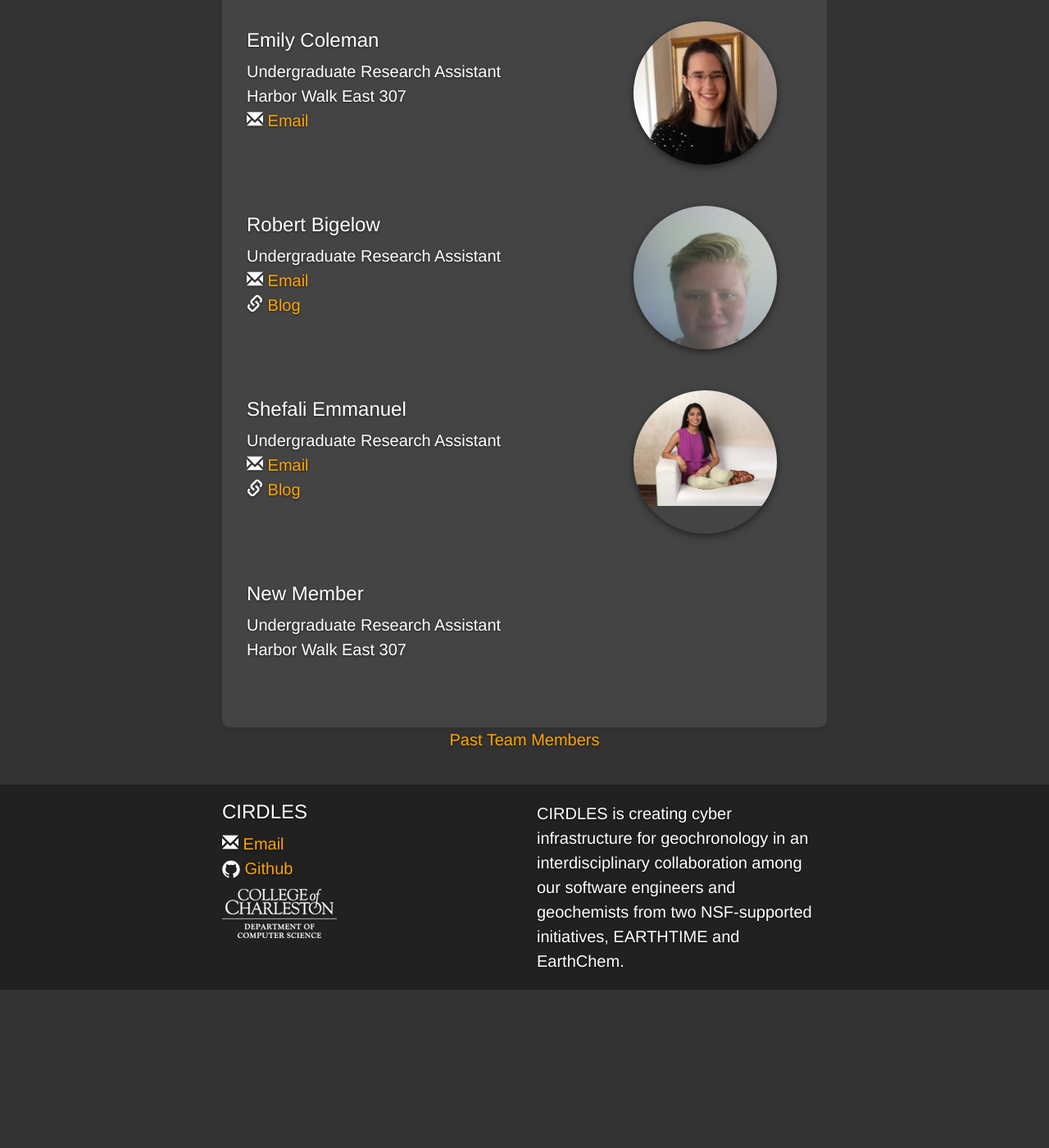
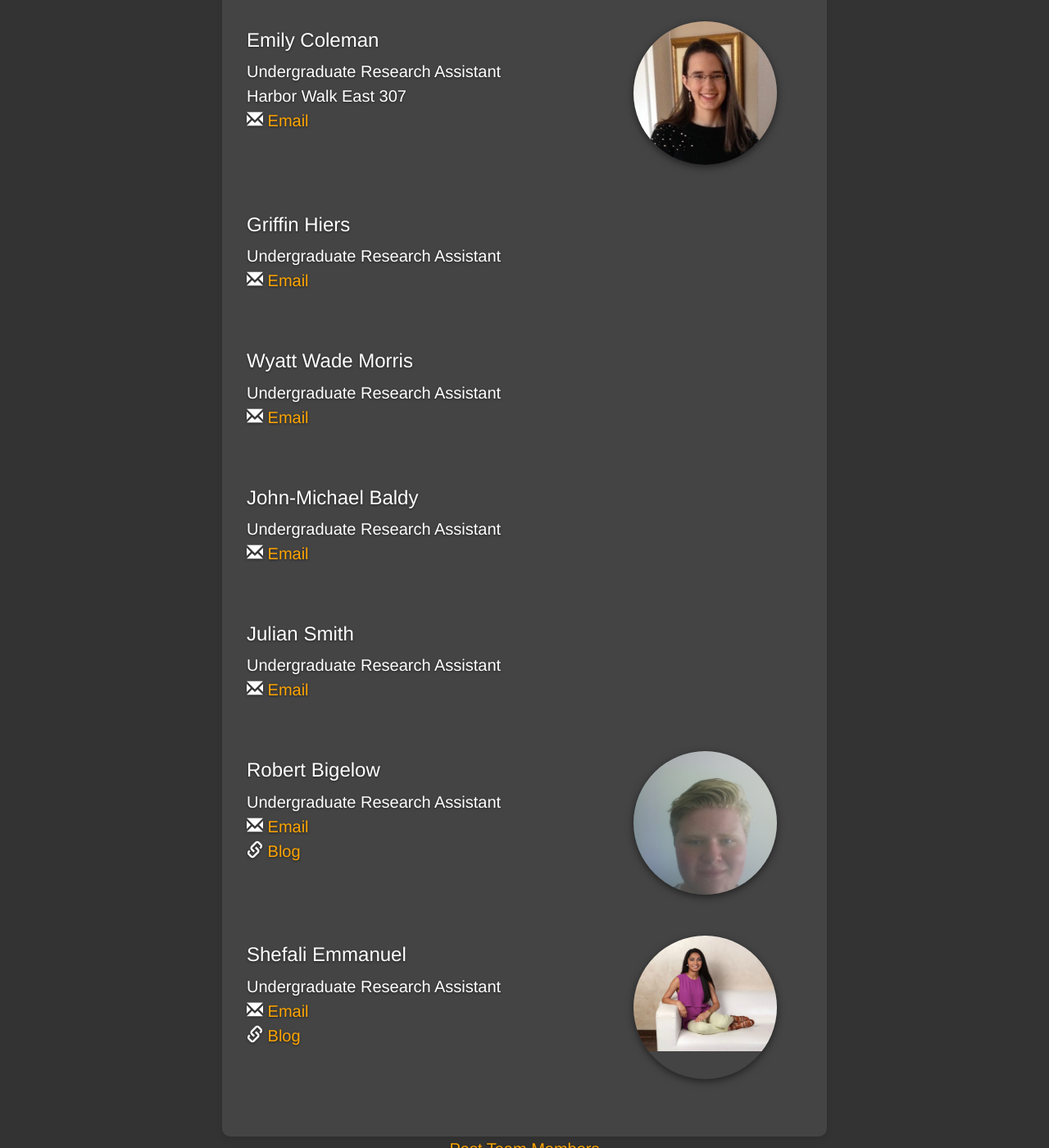
Before and after one commit to shefaliemmanuel/cirdles.github.com, a Jekyll site: the page built from about/people.html, in a window 1280 px wide and 1400 px high, scrolled down 2156 px. Shown: the whole window at 82% size. Built offline with Jekyll 4.4.1, drawn with Linux system fonts in a browser that asks for light colours; before the commit the page ends 3363 px from its top, so only the background shows below that.

Commit message:
added new members

```diff
--- a/_data/members.yml
+++ b/_data/members.yml
@@ -1,3 +1,35 @@
+- name: Griffin Hiers
+  date: 2016-06-01 00:00:00
+  status: current
+  image_url:
+  position: Undergraduate Research Assistant
+  email: hiersgp@g.cofc.edu
+  blog:
+
+- name: Wyatt Wade Morris
+  date: 2016-06-01 00:00:00
+  status: current
+  image_url:
+  position: Undergraduate Research Assistant
+  email: morrisww@g.cofc.edu
+  blog:
+
+- name: John-Michael Baldy
+  date: 2016-06-01 00:00:00
+  status: current
+  image_url:
+  position: Undergraduate Research Assistant
+  email: baldyj@g.cofc.edu
+  blog:
+
+- name: Julian Smith
+  date: 2016-06-01 00:00:00
+  status: current
+  image_url:
+  position: Undergraduate Research Assistant
+  email: smithl3@g.cofc.edu
+  blog:
+
 - name: Robert Bigelow
   date: 2016-06-01 00:00:00
   status: current
@@ -293,12 +325,3 @@
   office: Harbor Walk East 307
   email: luskjh@g.cofc.edu
   blog:  http://www.trissino.net/
-
-- name: New Member
-  date: 2016-11-17 00:00:00
-  status: current
-  image_url:
-  position: Undergraduate Research Assistant
-  office: Harbor Walk East 307
-  email:
-  blog:
```
